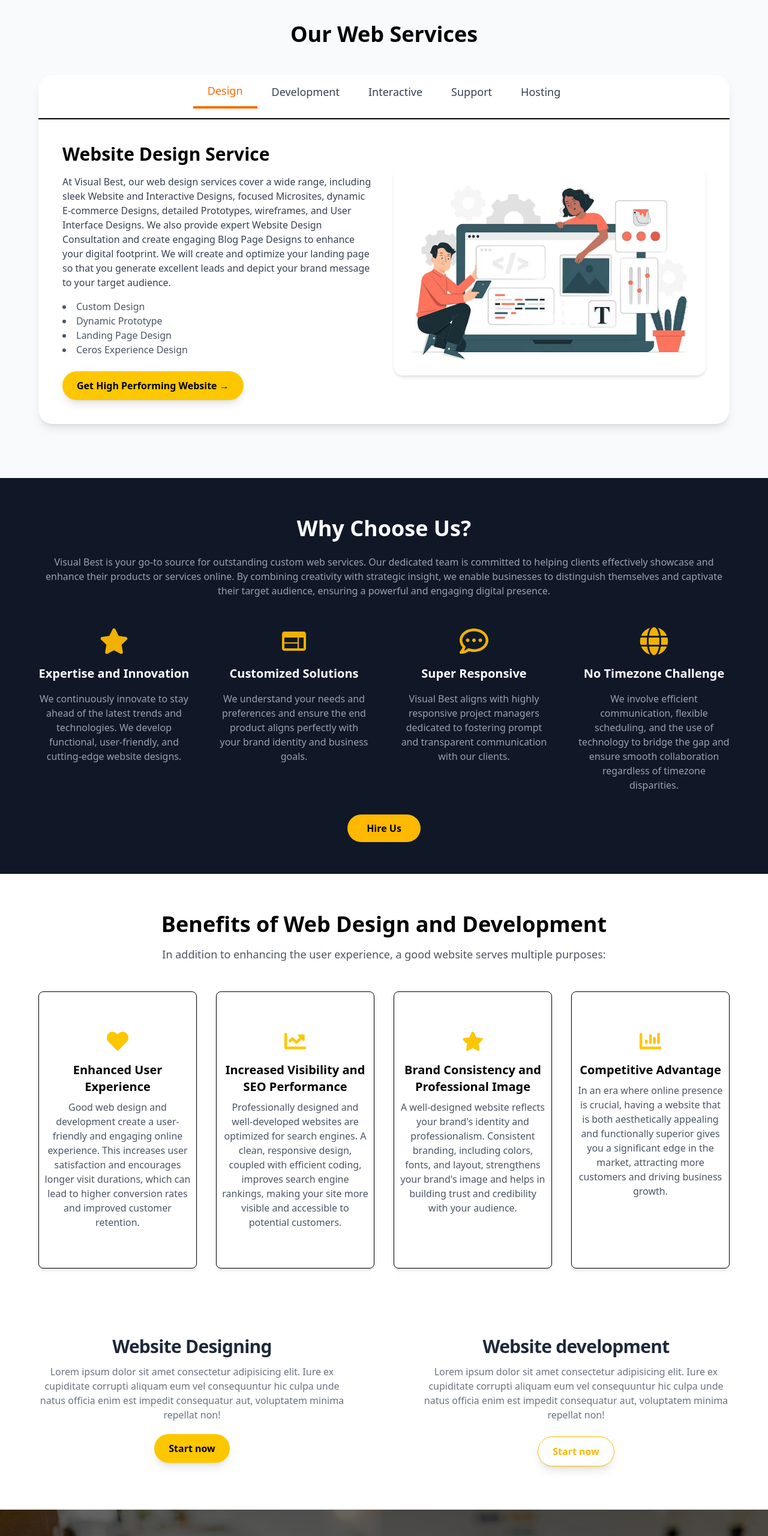
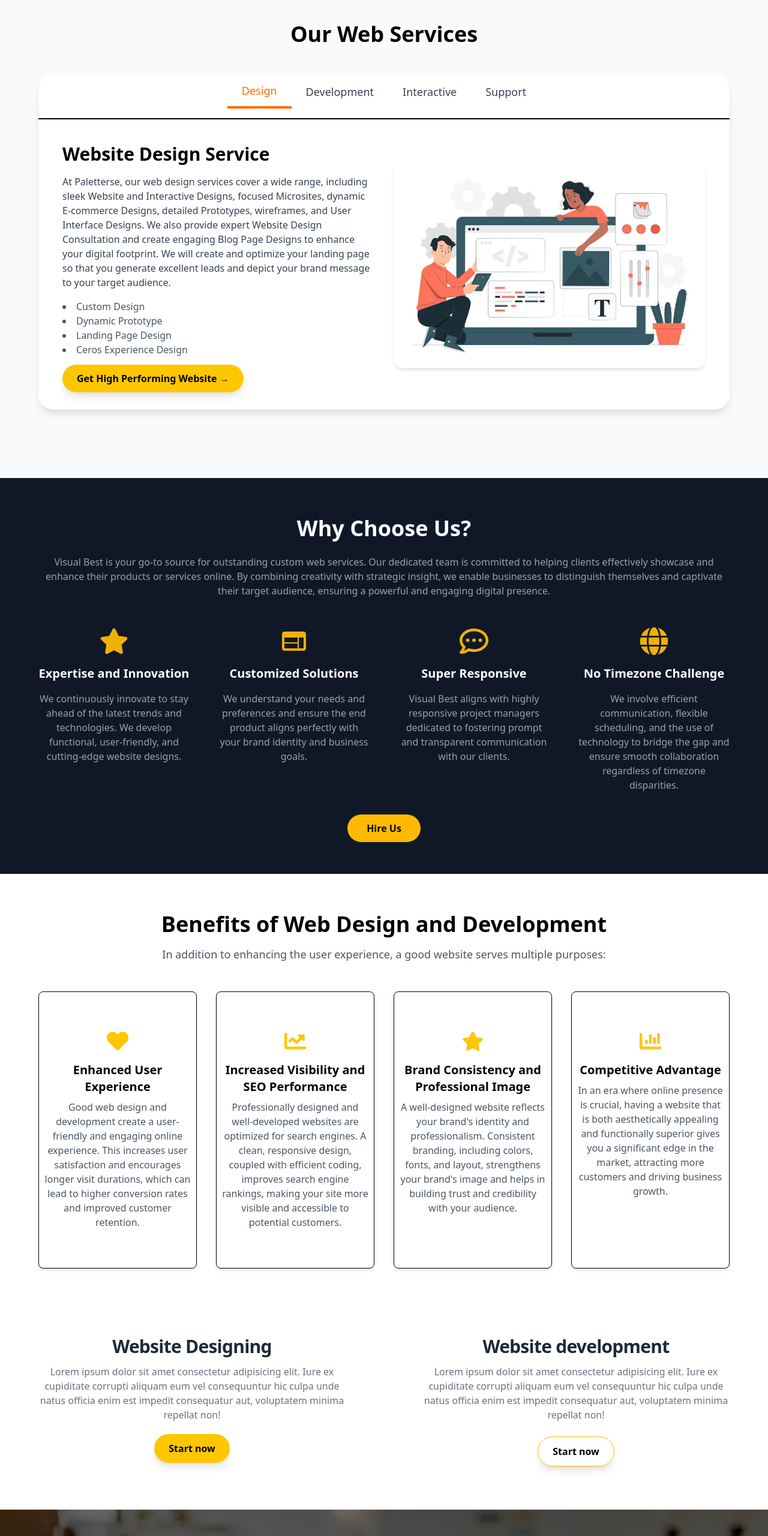
Before and after one commit to dcoder-nikhil0/Paletters, a React (Vite) app in the folder client/: page /website in a window 1280 px wide. Shown: the part 1180-3741 px from the top of the page at 60% size. Built offline with nearby package versions, Linux system fonts and the light colour scheme.

Commit message:
Website Page updated

```diff
--- a/client/src/Components/Website/WebCTA.jsx
+++ b/client/src/Components/Website/WebCTA.jsx
@@ -5,14 +5,14 @@ import { Link } from "react-router-dom";
 const WebCTA = () => {
   return (
     <Box>
-      <section className="bg-white dark:bg-gray-900">
+      <section className="bg-white">
         <div className="container grid grid-cols-1 gap-8 px-4 py-12 mx-auto lg:grid-cols-2">
           <div className="flex flex-col items-center max-w-lg mx-auto text-center">
-            <h2 className="text-3xl font-semibold tracking-tight text-gray-800 dark:text-white">
+            <h2 className="text-3xl font-semibold tracking-tight text-gray-800 ">
               Website Designing
             </h2>
 
-            <p className="mt-3 text-gray-500 dark:text-gray-300">
+            <p className="mt-3 text-gray-500">
               Lorem ipsum dolor sit amet consectetur adipisicing elit. Iure ex
               cupiditate corrupti aliquam eum vel consequuntur hic culpa unde
               natus officia enim est impedit consequatur aut, voluptatem minima
@@ -28,23 +28,23 @@ const WebCTA = () => {
           </div>
 
           <div className="flex flex-col items-center max-w-lg mx-auto text-center">
-            <h2 className="text-3xl font-semibold tracking-tight text-gray-800 dark:text-white">
+            <h2 className="text-3xl font-semibold tracking-tight text-gray-800 ">
               Website development
             </h2>
 
-            <p className="mt-3 text-gray-500 dark:text-gray-300">
+            <p className="mt-3 text-gray-500">
               Lorem ipsum dolor sit amet consectetur adipisicing elit. Iure ex
               cupiditate corrupti aliquam eum vel consequuntur hic culpa unde
               natus officia enim est impedit consequatur aut, voluptatem minima
               repellat non!
             </p>
 
-            <a
-              href="#"
-              className="my-6 py-3 border border-amber-400 hover:bg-yellow-500 hover:text-white text-amber-400 font-bold px-6 rounded-full shadow-lg transition"
+            <Link
+              to="/contact"
+              className="my-6 py-3 border text-black border-amber-400 hover:bg-yellow-500 hover:texxt-black font-bold px-6 rounded-full shadow-lg transition"
             >
               Start now
-            </a>
+            </Link>
           </div>
         </div>
       </section>
--- a/client/src/Components/Website/WebService.jsx
+++ b/client/src/Components/Website/WebService.jsx
@@ -2,13 +2,14 @@ import React, { useState } from 'react';
 import design from "../../assets/design.webp"
 import dev from "../../assets/dev.webp"
 import interactive from "../../assets/interactive.webp"
-import host from "../../assets/hosting.webp"
+// import host from "../../assets/hosting.webp"
 import service from "../../assets/service.webp"
+import { Link } from 'react-router-dom';
 
 const services = {
   Design: {
     title: 'Website Design Service',
-    description: `At Visual Best, our web design services cover a wide range, including sleek Website and Interactive Designs, focused Microsites, dynamic E-commerce Designs, detailed Prototypes, wireframes, and User Interface Designs. We also provide expert Website Design Consultation and create engaging Blog Page Designs to enhance your digital footprint. We will create and optimize your landing page so that you generate excellent leads and depict your brand message to your target audience.`,
+    description: `At Paletterse, our web design services cover a wide range, including sleek Website and Interactive Designs, focused Microsites, dynamic E-commerce Designs, detailed Prototypes, wireframes, and User Interface Designs. We also provide expert Website Design Consultation and create engaging Blog Page Designs to enhance your digital footprint. We will create and optimize your landing page so that you generate excellent leads and depict your brand message to your target audience.`,
     features: ['Custom Design', 'Dynamic Prototype', 'Landing Page Design', 'Ceros Experience Design'],
     image: design // Replace with your image path
   },
@@ -30,12 +31,12 @@ const services = {
     features: ['24/7 Availability', 'Technical Assistance', 'Regular Updates'],
     image: service // Replace with your image path
   },
-  Hosting: {
-    title: 'Reliable Hosting Solutions',
-    description: `We provide secure and high-speed hosting services with guaranteed uptime and regular backups.`,
-    features: ['High-speed Servers', 'Regular Backups', '99.9% Uptime'],
-    image: host // Replace with your image path
-  }
+  // Hosting: {
+  //   title: 'Reliable Hosting Solutions',
+  //   description: `We provide secure and high-speed hosting services with guaranteed uptime and regular backups.`,
+  //   features: ['High-speed Servers', 'Regular Backups', '99.9% Uptime'],
+  //   image: host // Replace with your image path
+  // }
 };
 
 export default function WebServices() {
@@ -72,9 +73,9 @@ export default function WebServices() {
               ))}
             </ul>
             <div className="mt-6">
-              <button className="bg-yellow-400 hover:bg-yellow-500 text-black font-bold py-3 px-6 rounded-full shadow-lg transition">
+              <Link to="/contact" className="bg-yellow-400 hover:bg-yellow-500 text-black font-bold py-3 px-6 rounded-full shadow-lg transition">
                 Get High Performing Website →
-              </button>
+              </Link >
             </div>
           </div>
 
```
